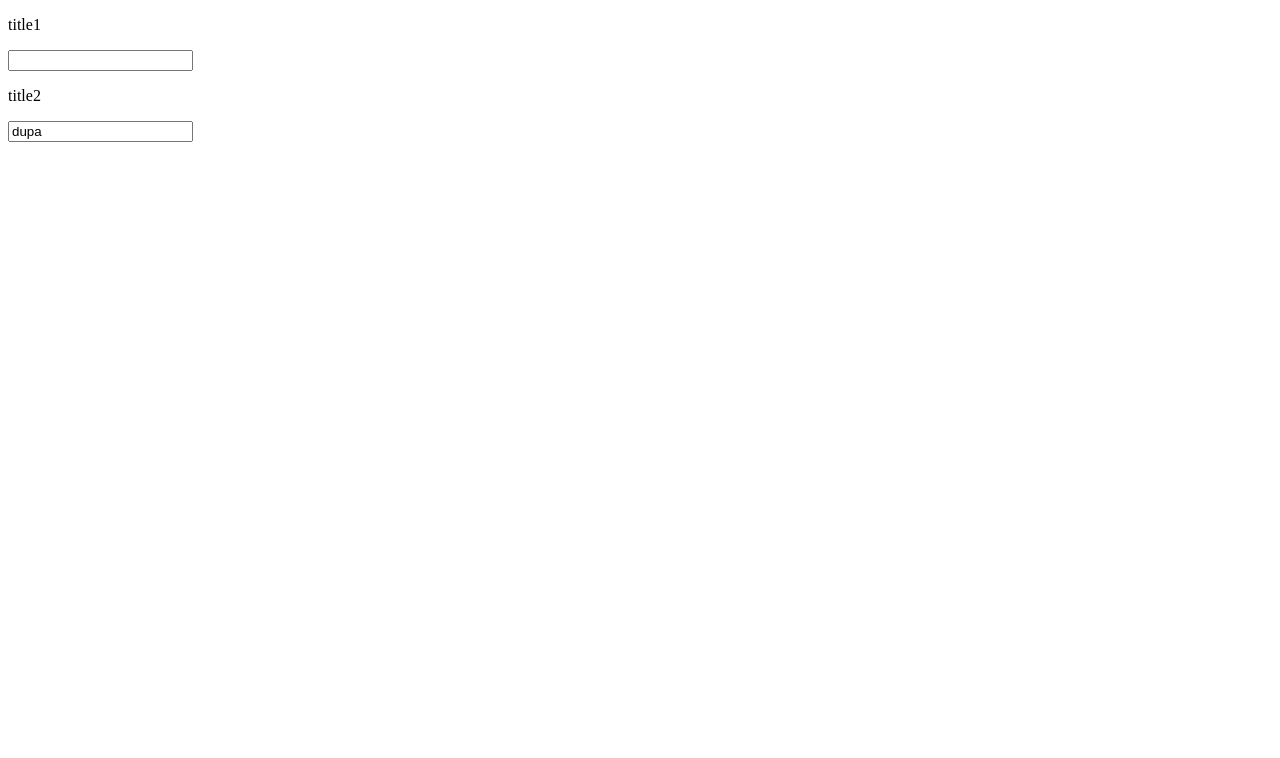
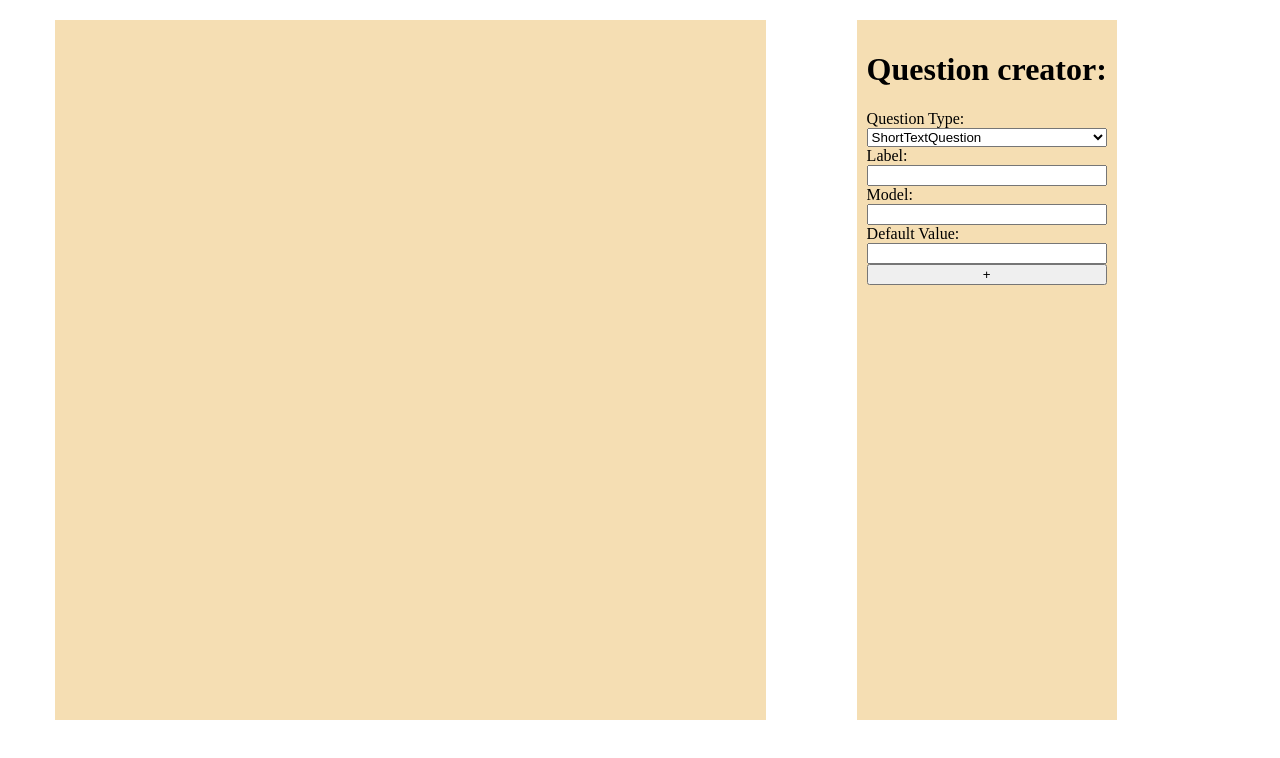
Before and after one commit to KonradLekawski/formGenerator, a plain HTML site: page src/index.html in a window 1280 px wide. Drawn offline with Linux system fonts and the light colour scheme.

Commit message:
improve view

```diff
--- a/src/AppController.js
+++ b/src/AppController.js
@@ -8,12 +8,21 @@ let idGenerator = new IdGenerator();
 
 let simpleElementFactory = new SimpleElementFactory(idGenerator);
 
-let q1 = new ShortTextQuestion(idGenerator, simpleElementFactory, "title1", "");
-let q2 = new ShortTextQuestion(idGenerator, simpleElementFactory, "title2", "dupa");
+let createButton = document.getElementById("createButton");
+createButton.addEventListener('click', createQuestion);
 
-let form = new Form(idGenerator);
+var form = new Form(idGenerator);
 
-form.addQuestion(q1);
-form.addQuestion(q2);
+function createQuestion() {
+    let model = document.getElementById("model").value;
+    let label = document.getElementById("label").value;
+    let defaultValue = document.getElementById("defaultValue").value;
+    let newQuestion = new ShortTextQuestion(idGenerator, simpleElementFactory, model, label, defaultValue);
+
+    form.addQuestion(newQuestion);
+    form.printToConsole();
+}
+
+form.printToConsole();
 
 document.getElementById("survey").appendChild(form.view.element);
--- a/src/Form/Form.js
+++ b/src/Form/Form.js
@@ -24,6 +24,21 @@ export class Form {
         for(let question of this.questions) {
             this.model["fields"].push(question.model);
         }
-        console.log(JSON.stringify(this.model));
+        this.printToConsole();
+    }
+
+    toJson() {
+        let json = {};
+        for(let question of this.model.fields) {
+            json[question.model] = question.value;
+        }
+        return json;
+    }
+
+    printToConsole() {
+        console.log("schema:");
+        console.log(this.model);
+        console.log("answer:");
+        console.log(this.toJson());
     }
 }
--- a/src/Questions/ShortTextQuestion/ShortTextQuestion.js
+++ b/src/Questions/ShortTextQuestion/ShortTextQuestion.js
@@ -1,11 +1,13 @@
 import { ShortTextQuestionView } from "/Questions/ShortTextQuestion/ShortTextQuestionView.js";
 
 export class ShortTextQuestion {
-    constructor(idGenerator, simpleElementFactory, title, defaultValue) {
+    constructor(idGenerator, simpleElementFactory, model, title, defaultValue) {
         var self = this;
         this._simpleElementFactory = simpleElementFactory;
 
-        this.model = {};
+        this.model = {
+            "model": model
+        };
         this.observers = [];
 
         let titleView = this._simpleElementFactory.getSimpleElementView("title", [self], title);
--- a/src/SimpleElements/Title/TitleView.js
+++ b/src/SimpleElements/Title/TitleView.js
@@ -11,7 +11,7 @@ export class TitleView {
     }
 
     createElement() {
-        let elem = document.createElement('p');
+        let elem = document.createElement('h3');
         let id = this.controller.model.id;
         return elem;
     }
--- a/src/index.html
+++ b/src/index.html
@@ -2,13 +2,25 @@
 <html lang="en">
 <head>
     <meta charset="UTF-8">
+    <link rel="stylesheet" href="style.css">
     <title>Title</title>
 </head>
 <body>
-    <div class="main__container">
+    <div class="main_container">
         <div id="survey">
 
         </div>
+    </div>
+    <div class="questionCreator">
+        <h1>Question creator:</h1>
+        Question Type: <select id="questionType">
+            <option value="ShortTextQuestion">ShortTextQuestion</option>
+        </select>
+        Label: <input type="text" id="label">
+        Model: <input type="text" id="model">
+        Default Value: <input type="text" id="defaultValue">
+
+        <input type="submit" value="+" id="createButton">
     </div>
 
     <script type="module" src="AppController.js"></script>
--- /dev/null
+++ b/src/style.css
@@ -0,0 +1,23 @@
+body {
+    display: flex;
+    flex-direction: row;
+    justify-content: space-around;
+    margin: 10px;
+    width: 90vw;
+    height: 90vh;
+}
+
+div {
+    margin: 10px;
+    padding: 10px;
+    background-color: wheat;
+}
+
+.questionCreator {
+    display: flex;
+    flex-direction: column;
+}
+
+.main_container {
+    width: 60%;
+}
```
